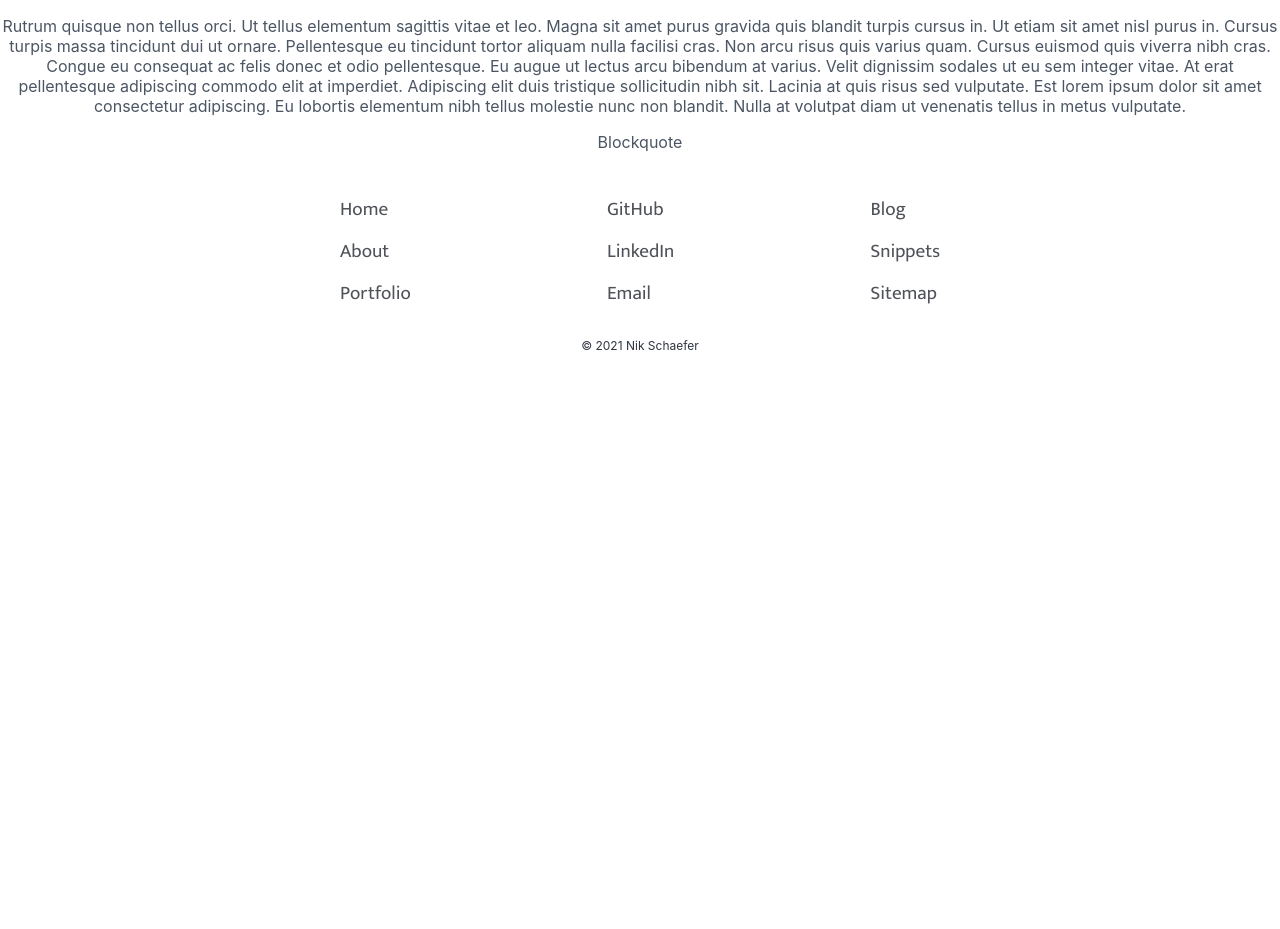
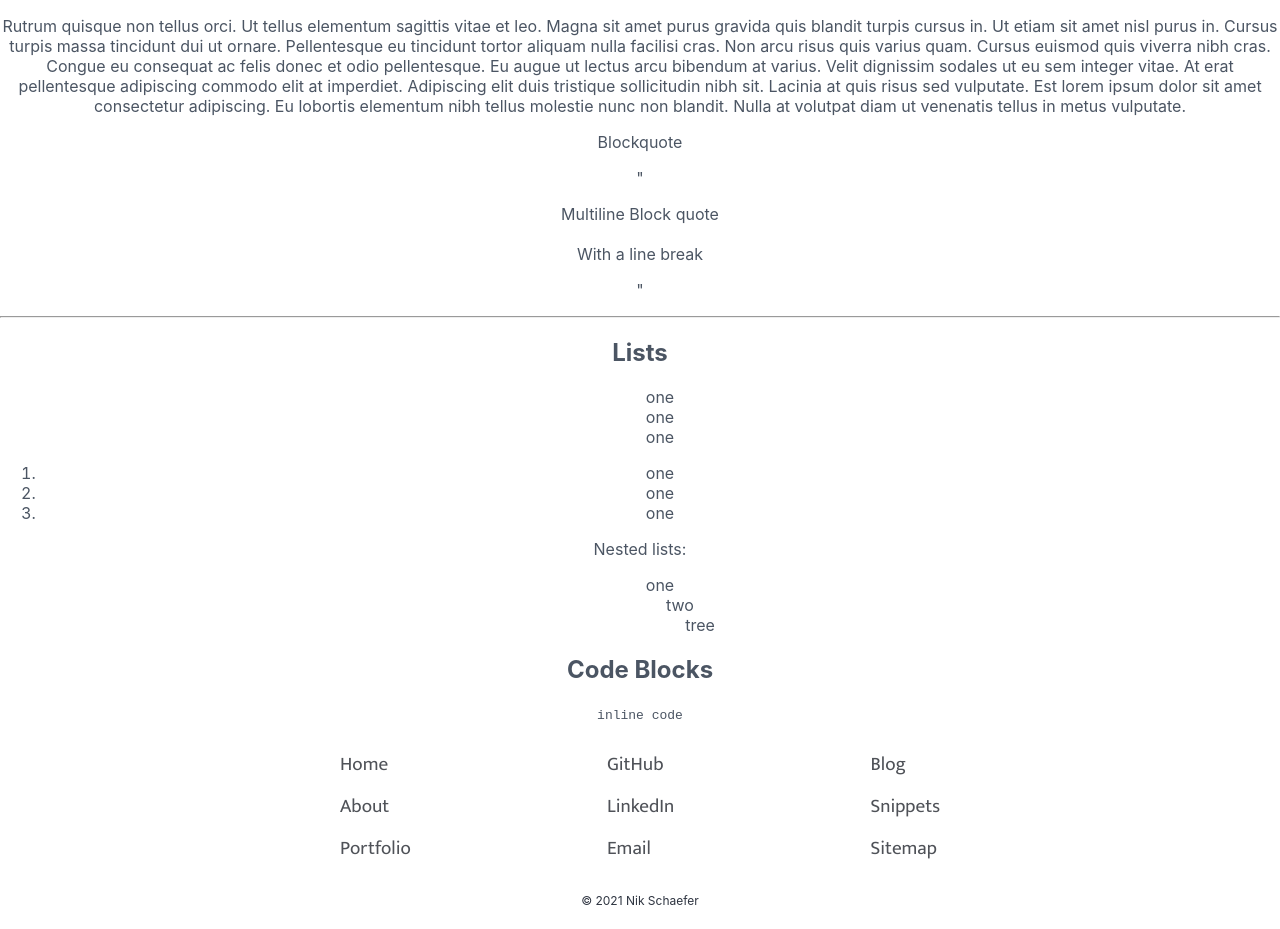
Before and after one commit to NikSchaefer/nikschaefer.com, a Next.js app: page /design in a window 1280 px wide. Shown: the part 1020-1949 px from the top of the page. Before the commit the page ends 1394 px from the top, so only its background shows below. Built offline with nearby package versions, Linux system fonts and the light colour scheme.

Commit message:
tailwind basic Typography

```diff
--- a/content/blog/whats-new-in-machine-learning.mdx
+++ b/content/blog/whats-new-in-machine-learning.mdx
@@ -25,6 +25,8 @@ Tensorflow and the Machine Learning/AI field.
    environment. Improving MLOps end to end. Speeding up development, training,
    and deploying along with continuous monitoring and training in production
    environments.
+
+    {" "}
 
     {" "}
 
--- a/src/pages/design.tsx
+++ b/src/pages/design.tsx
@@ -50,7 +50,7 @@ export default function DesignSystem(): JSX.Element {
 						))}
 					</ul>
 				</section>
-				<hr className="py-5" />
+				<hr className="my-7" />
 				<section className="flex-col space-y-6">
 					<h2 className="text-4xl font-bold">Typography</h2>
 					<h1 className="text-6xl font-bold">H1 heading</h1>
@@ -115,9 +115,54 @@ export default function DesignSystem(): JSX.Element {
 						nunc non blandit. Nulla at volutpat diam ut venenatis
 						tellus in metus vulputate.
 					</p>
-					<blockquote className="border-l-4 border-solid my-4">
+					<blockquote className="relative text-lg border-l-4 border-gray-300 pl-8 pr-6 py-2 italic my-4 max-w-lg">
 						<p>Blockquote</p>
+						<span className="text-gray-300 font-serif text-4xl absolute top-0 right-2">
+							"
+						</span>
 					</blockquote>
+					<blockquote className="relative text-lg border-l-4 border-gray-300 pl-8 pr-6 py-2 italic my-4 max-w-lg">
+						<p>
+							Multiline Block quote
+							<br /> <br />
+							With a line break
+						</p>
+						<span className="text-gray-300 font-serif text-4xl absolute top-0 right-2">
+							"
+						</span>
+					</blockquote>
+				</section>
+				<hr className="my-7" />
+				<section id="lists">
+					<h2 className="text-4xl font-bold my-6">Lists</h2>
+					<ul className="list-disc list-inside my-5">
+						<li>one</li>
+						<li>one</li>
+						<li>one</li>
+					</ul>
+					<ol className="list-decimal list-inside my-5">
+						<li>one</li>
+						<li>one</li>
+						<li>one</li>
+					</ol>
+					<p>Nested lists:</p>
+					<ul className="list-disc list-inside my-5">
+						<li className="ml-4">
+							one
+							<ul className="list-disc list-inside">
+								<li className="ml-4">
+									two
+									<ul className="list-disc list-inside">
+										<li className="ml-4">tree</li>
+									</ul>
+								</li>
+							</ul>
+						</li>
+					</ul>
+				</section>
+				<section id="Code Blocks">
+                    <h2 className="text-4xl font-bold my-6">Code Blocks</h2>
+                    <code>inline code</code>
 				</section>
 			</div>
 		</Layout>
--- a/tailwind.config.js
+++ b/tailwind.config.js
@@ -1,7 +1,5 @@
 module.exports = {
-	purge: [
-		"./src/**/*.{js,ts,jsx,tsx}",
-	],
+	purge: ["./src/**/*.{js,ts,jsx,tsx}"],
 	darkMode: false, // or 'media' or 'class'
 	theme: {
 		extend: {},
```
Also changed, not shown: postcss.config.js (+5 -5 lines).
